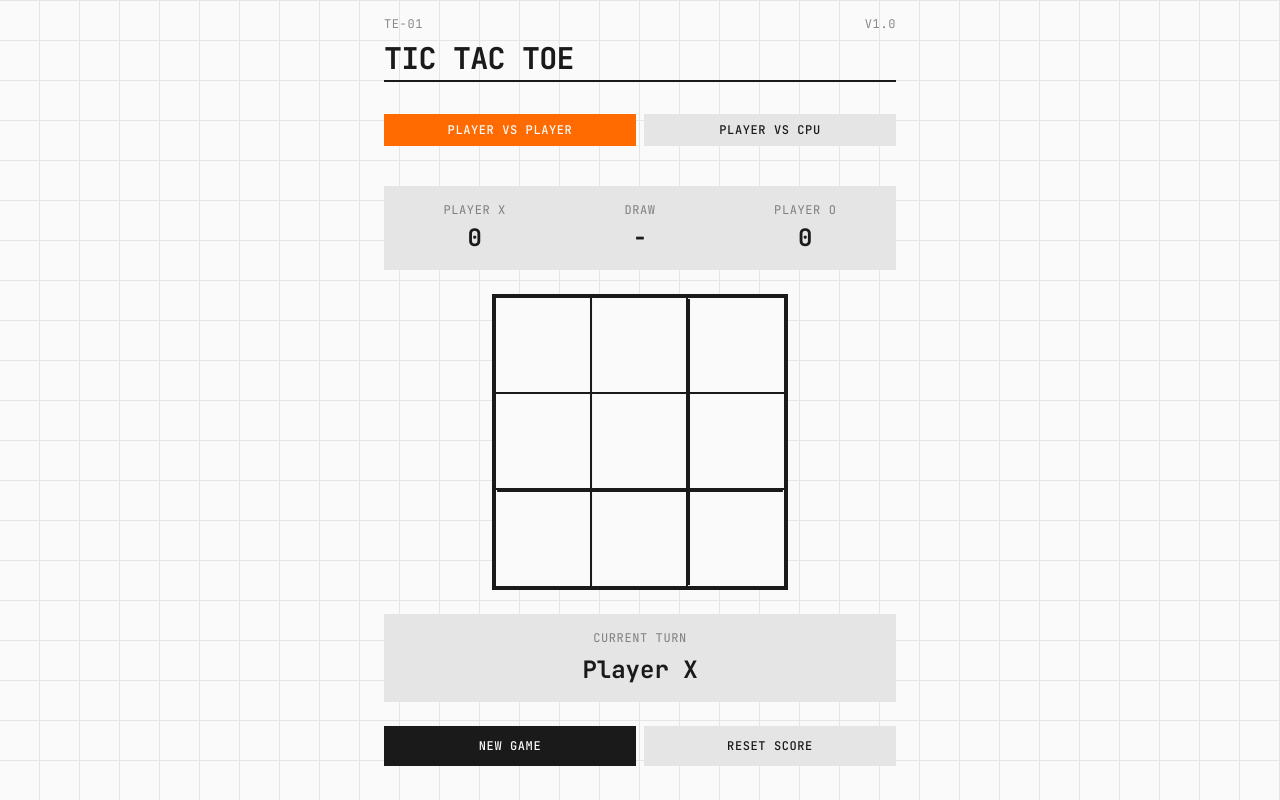
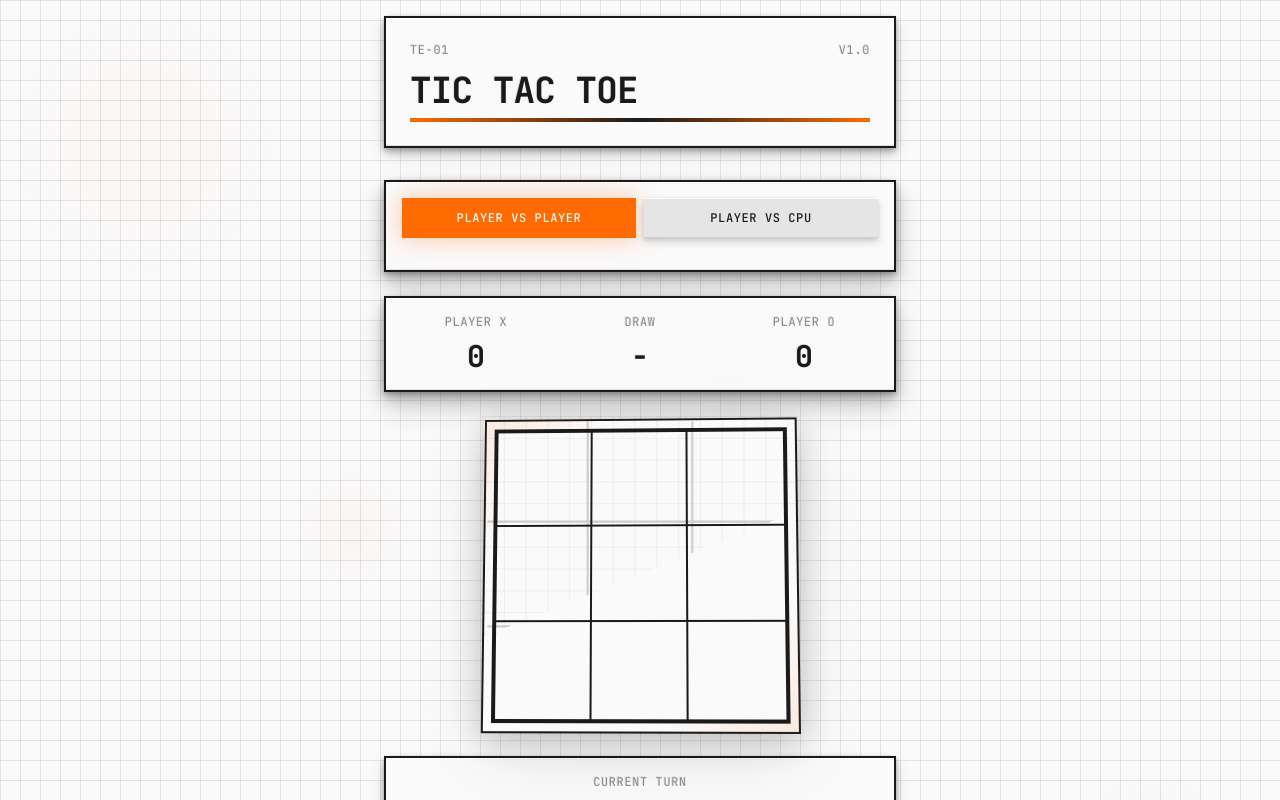
Before and after one commit to areibman/freeswarm-sample-app, a React (Vite) app: page / in a window 1280 px wide. Shown: the top 800 px of the page. Built offline with nearby package versions, Linux system fonts and the light colour scheme; the HTML template or start-up script is replaced by a standard one.

Commit message:
Enhance UI with industrial design, 3D effects, and technical grid styling
Co-authored-by: alex <alex@agentops.ai>

```diff
--- a/src/App.tsx
+++ b/src/App.tsx
@@ -161,36 +161,46 @@ const App: React.FC = () => {
   const isDraw = winner === 'O' && board.every(cell => cell !== null);
 
   return (
-    <div className="min-h-screen bg-te-white grid-pattern flex flex-col items-center justify-center p-4">
+    <div className="min-h-screen bg-te-white technical-grid flex flex-col items-center justify-center p-4 relative overflow-hidden">
+      {/* Background Depth Layers */}
+      <div className="absolute inset-0 opacity-5">
+        <div className="absolute top-20 left-20 w-32 h-32 bg-te-orange rounded-full blur-3xl animate-float"></div>
+        <div className="absolute bottom-20 right-20 w-24 h-24 bg-te-black rounded-full blur-2xl animate-float" style={{animationDelay: '2s'}}></div>
+        <div className="absolute top-1/2 left-1/4 w-16 h-16 bg-te-orange rounded-full blur-xl animate-float" style={{animationDelay: '4s'}}></div>
+      </div>
+
       {/* Header */}
-      <div className="max-w-lg w-full mb-8">
-        <div className="flex items-center justify-between mb-2">
-          <div className="text-xs uppercase tracking-wider text-te-black/50">TE-01</div>
-          <div className="text-xs uppercase tracking-wider text-te-black/50">V1.0</div>
+      <div className="max-w-lg w-full mb-8 depth-layer-1 relative z-10">
+        <div className="bg-te-white industrial-border mechanical-shadow p-6">
+          <div className="flex items-center justify-between mb-3">
+            <div className="text-xs uppercase tracking-wider text-te-black/50 industrial-text">TE-01</div>
+            <div className="text-xs uppercase tracking-wider text-te-black/50 industrial-text">V1.0</div>
           </div>
-        <h1 className="text-3xl font-bold uppercase tracking-tight mb-1">Tic Tac Toe</h1>
-        <div className="h-0.5 bg-te-black w-full" />
+          <h1 className="text-4xl font-bold uppercase tracking-tight mb-2 industrial-text">Tic Tac Toe</h1>
+          <div className="h-1 bg-gradient-to-r from-te-orange via-te-black to-te-orange w-full" />
+        </div>
       </div>
 
       {/* Game Mode Selector */}
-      <div className="max-w-lg w-full mb-6">
+      <div className="max-w-lg w-full mb-6 depth-layer-2 relative z-10">
+        <div className="bg-te-white industrial-border mechanical-shadow p-4">
           <div className="flex gap-2 mb-4">
             <button
               onClick={() => { setGameMode('pvp'); resetGame(); }}
-            className={`flex-1 py-2 px-4 text-xs uppercase tracking-wider font-medium transition-all ${
+              className={`flex-1 py-3 px-4 text-xs uppercase tracking-wider font-medium button-3d transition-all ${
                 gameMode === 'pvp'
-                ? 'bg-te-orange text-te-white'
-                : 'bg-te-gray text-te-black hover:bg-te-black/10'
+                  ? 'bg-te-orange text-te-white glow-effect'
+                  : 'bg-te-gray text-te-black hover:bg-te-black/10 mechanical-shadow'
               }`}
             >
               Player vs Player
             </button>
             <button
               onClick={() => { setGameMode('pvc'); resetGame(); }}
-            className={`flex-1 py-2 px-4 text-xs uppercase tracking-wider font-medium transition-all ${
+              className={`flex-1 py-3 px-4 text-xs uppercase tracking-wider font-medium button-3d transition-all ${
                 gameMode === 'pvc'
-                ? 'bg-te-orange text-te-white'
-                : 'bg-te-gray text-te-black hover:bg-te-black/10'
+                  ? 'bg-te-orange text-te-white glow-effect'
+                  : 'bg-te-gray text-te-black hover:bg-te-black/10 mechanical-shadow'
               }`}
             >
               Player vs CPU
@@ -201,20 +211,20 @@ const App: React.FC = () => {
             <div className="flex gap-2">
               <button
                 onClick={() => { setDifficulty('easy'); resetGame(); }}
-              className={`flex-1 py-2 px-4 text-xs uppercase tracking-wider font-medium transition-all ${
+                className={`flex-1 py-2 px-4 text-xs uppercase tracking-wider font-medium button-3d transition-all ${
                   difficulty === 'easy'
-                  ? 'bg-te-black text-te-white'
-                  : 'bg-te-gray text-te-black hover:bg-te-black/10'
+                    ? 'bg-te-black text-te-white glow-effect'
+                    : 'bg-te-gray text-te-black hover:bg-te-black/10 mechanical-shadow'
                 }`}
               >
                 Easy
               </button>
               <button
                 onClick={() => { setDifficulty('hard'); resetGame(); }}
-              className={`flex-1 py-2 px-4 text-xs uppercase tracking-wider font-medium transition-all ${
+                className={`flex-1 py-2 px-4 text-xs uppercase tracking-wider font-medium button-3d transition-all ${
                   difficulty === 'hard'
-                  ? 'bg-te-black text-te-white'
-                  : 'bg-te-gray text-te-black hover:bg-te-black/10'
+                    ? 'bg-te-black text-te-white glow-effect'
+                    : 'bg-te-gray text-te-black hover:bg-te-black/10 mechanical-shadow'
                 }`}
               >
                 Hard
@@ -222,30 +232,34 @@ const App: React.FC = () => {
             </div>
           )}
         </div>
+      </div>
 
       {/* Score Display */}
-      <div className="max-w-lg w-full mb-6">
-        <div className="grid grid-cols-3 gap-4 bg-te-gray p-4">
+      <div className="max-w-lg w-full mb-6 depth-layer-2 relative z-10">
+        <div className="bg-te-white industrial-border mechanical-shadow p-4">
+          <div className="grid grid-cols-3 gap-4">
             <div className="text-center">
-            <div className="text-xs uppercase tracking-wider mb-1 text-te-black/50">Player X</div>
-            <div className="text-2xl font-bold">{score.X}</div>
+              <div className="text-xs uppercase tracking-wider mb-2 text-te-black/50 industrial-text">Player X</div>
+              <div className="text-3xl font-bold industrial-text">{score.X}</div>
             </div>
             <div className="text-center">
-            <div className="text-xs uppercase tracking-wider mb-1 text-te-black/50">Draw</div>
-            <div className="text-2xl font-bold">-</div>
+              <div className="text-xs uppercase tracking-wider mb-2 text-te-black/50 industrial-text">Draw</div>
+              <div className="text-3xl font-bold industrial-text">-</div>
             </div>
             <div className="text-center">
-            <div className="text-xs uppercase tracking-wider mb-1 text-te-black/50">
+              <div className="text-xs uppercase tracking-wider mb-2 text-te-black/50 industrial-text">
                 {gameMode === 'pvc' ? 'CPU O' : 'Player O'}
               </div>
-            <div className="text-2xl font-bold">{score.O}</div>
+              <div className="text-3xl font-bold industrial-text">{score.O}</div>
+            </div>
           </div>
         </div>
       </div>
 
       {/* Game Board */}
-      <div className="relative">
-        <div className="grid grid-cols-3 gap-0 bg-te-black p-1 animate-grid-appear">
+      <div className="board-container relative z-20">
+        <div className="bg-te-white industrial-border mechanical-shadow p-2 board-3d animate-grid-appear">
+          <div className="grid grid-cols-3 gap-0 bg-te-black p-1">
             {board.map((cell, index) => (
               <button
                 key={index}
@@ -253,9 +267,9 @@ const App: React.FC = () => {
                 disabled={!!cell || !!winner || (gameMode === 'pvc' && currentPlayer === 'O')}
                 className={`
                   w-24 h-24 bg-te-white flex items-center justify-center
-                transition-all duration-200 relative overflow-hidden
+                  cell-3d relative overflow-hidden
                   ${!cell && !winner ? 'hover:bg-te-gray cursor-pointer' : ''}
-                ${winningLine?.includes(index) ? 'bg-te-orange/20' : ''}
+                  ${winningLine?.includes(index) ? 'bg-te-orange/20 glow-effect' : ''}
                   ${index % 3 !== 2 ? 'border-r-2 border-te-black' : ''}
                   ${index < 6 ? 'border-b-2 border-te-black' : ''}
                 `}
@@ -263,9 +277,9 @@ const App: React.FC = () => {
                 {cell && (
                   <span
                     className={`
-                    text-5xl font-bold animate-mark-appear
+                      text-5xl font-bold animate-mark-appear industrial-text
                       ${cell === 'X' ? 'text-te-black' : 'text-te-orange'}
-                    ${winningLine?.includes(index) ? 'text-shadow-glow' : ''}
+                      ${winningLine?.includes(index) ? 'text-shadow-glow animate-glow-pulse' : ''}
                     `}
                   >
                     {cell}
@@ -274,10 +288,17 @@ const App: React.FC = () => {
               </button>
             ))}
           </div>
+        </div>
 
-        {/* Grid Lines Overlay */}
-        <div className="absolute inset-0 pointer-events-none">
+        {/* Technical Grid Overlay */}
+        <div className="absolute inset-0 pointer-events-none opacity-20">
           <svg className="w-full h-full" viewBox="0 0 290 290">
+            <defs>
+              <pattern id="grid" width="20" height="20" patternUnits="userSpaceOnUse">
+                <path d="M 20 0 L 0 0 0 20" fill="none" stroke="#1A1A1A" strokeWidth="0.5"/>
+              </pattern>
+            </defs>
+            <rect width="100%" height="100%" fill="url(#grid)" />
             <line x1="97" y1="5" x2="97" y2="285" stroke="#1A1A1A" strokeWidth="2"/>
             <line x1="193" y1="5" x2="193" y2="285" stroke="#1A1A1A" strokeWidth="2"/>
             <line x1="5" y1="97" x2="285" y2="97" stroke="#1A1A1A" strokeWidth="2"/>
@@ -287,21 +308,21 @@ const App: React.FC = () => {
       </div>
 
       {/* Status Display */}
-      <div className="max-w-lg w-full mt-6 text-center">
-        <div className="bg-te-gray p-4">
+      <div className="max-w-lg w-full mt-6 text-center depth-layer-1 relative z-10">
+        <div className="bg-te-white industrial-border mechanical-shadow p-4">
           {winner ? (
             <div>
-              <div className="text-xs uppercase tracking-wider mb-2 text-te-black/50">
+              <div className="text-xs uppercase tracking-wider mb-2 text-te-black/50 industrial-text">
                 {isDraw ? 'Game Draw' : 'Winner'}
               </div>
-              <div className={`text-2xl font-bold ${isDraw ? 'text-te-black' : 'text-te-orange'}`}>
+              <div className={`text-2xl font-bold industrial-text ${isDraw ? 'text-te-black' : 'text-te-orange'}`}>
                 {isDraw ? 'Draw!' : `Player ${winner} Wins!`}
               </div>
             </div>
           ) : (
             <div>
-              <div className="text-xs uppercase tracking-wider mb-2 text-te-black/50">Current Turn</div>
-              <div className={`text-2xl font-bold ${currentPlayer === 'X' ? 'text-te-black' : 'text-te-orange'}`}>
+              <div className="text-xs uppercase tracking-wider mb-2 text-te-black/50 industrial-text">Current Turn</div>
+              <div className={`text-2xl font-bold industrial-text ${currentPlayer === 'X' ? 'text-te-black' : 'text-te-orange'}`}>
                 {gameMode === 'pvc' && currentPlayer === 'O' ? 'CPU' : 'Player'} {currentPlayer}
               </div>
             </div>
@@ -310,25 +331,27 @@ const App: React.FC = () => {
       </div>
 
       {/* Control Buttons */}
-      <div className="max-w-lg w-full mt-6 flex gap-2">
+      <div className="max-w-lg w-full mt-6 flex gap-2 depth-layer-2 relative z-10">
         <button
           onClick={resetGame}
-          className="flex-1 bg-te-black text-te-white py-3 px-6 text-xs uppercase tracking-wider font-medium hover:bg-te-orange transition-colors"
+          className="flex-1 bg-te-black text-te-white py-3 px-6 text-xs uppercase tracking-wider font-medium button-3d hover:bg-te-orange transition-colors mechanical-shadow"
         >
           New Game
         </button>
         <button
           onClick={resetScore}
-          className="flex-1 bg-te-gray text-te-black py-3 px-6 text-xs uppercase tracking-wider font-medium hover:bg-te-black hover:text-te-white transition-colors"
+          className="flex-1 bg-te-gray text-te-black py-3 px-6 text-xs uppercase tracking-wider font-medium button-3d hover:bg-te-black hover:text-te-white transition-colors mechanical-shadow"
         >
           Reset Score
         </button>
       </div>
 
       {/* Footer */}
-      <div className="max-w-lg w-full mt-8 text-center">
-        <div className="text-xs uppercase tracking-wider text-te-black/30">
+      <div className="max-w-lg w-full mt-8 text-center depth-layer-1 relative z-10">
+        <div className="bg-te-white industrial-border mechanical-shadow p-3">
+          <div className="text-xs uppercase tracking-wider text-te-black/30 industrial-text">
             teenage engineering × tic tac toe
+          </div>
         </div>
       </div>
     </div>
--- a/src/index.css
+++ b/src/index.css
@@ -6,6 +6,7 @@
   body {
     @apply bg-te-white text-te-black font-mono antialiased;
     font-feature-settings: "tnum" on, "lnum" on;
+    perspective: 1000px;
   }
 
   * {
@@ -28,4 +29,124 @@
   .text-shadow-glow {
     text-shadow: 0 0 20px rgba(255, 107, 0, 0.5);
   }
+
+  .depth-layer-1 {
+    box-shadow:
+      0 1px 3px rgba(26, 26, 26, 0.1),
+      0 4px 8px rgba(26, 26, 26, 0.15),
+      0 8px 16px rgba(26, 26, 26, 0.1);
+    transform: translateZ(0);
+  }
+
+  .depth-layer-2 {
+    box-shadow:
+      0 2px 6px rgba(26, 26, 26, 0.15),
+      0 8px 16px rgba(26, 26, 26, 0.2),
+      0 16px 32px rgba(26, 26, 26, 0.15);
+    transform: translateZ(10px);
+  }
+
+  .depth-layer-3 {
+    box-shadow:
+      0 4px 12px rgba(26, 26, 26, 0.2),
+      0 12px 24px rgba(26, 26, 26, 0.25),
+      0 24px 48px rgba(26, 26, 26, 0.2);
+    transform: translateZ(20px);
+  }
+
+  .industrial-border {
+    border: 2px solid #1A1A1A;
+    position: relative;
+  }
+
+  .industrial-border::before {
+    content: '';
+    position: absolute;
+    top: -1px;
+    left: -1px;
+    right: -1px;
+    bottom: -1px;
+    background: linear-gradient(45deg, transparent 30%, rgba(255, 107, 0, 0.1) 50%, transparent 70%);
+    z-index: -1;
+  }
+
+  .mechanical-shadow {
+    box-shadow:
+      inset 0 1px 0 rgba(255, 255, 255, 0.8),
+      inset 0 -1px 0 rgba(0, 0, 0, 0.1),
+      0 2px 4px rgba(26, 26, 26, 0.1),
+      0 4px 8px rgba(26, 26, 26, 0.15);
+  }
+
+  .cell-3d {
+    position: relative;
+    transform-style: preserve-3d;
+    transition: all 0.3s cubic-bezier(0.4, 0, 0.6, 1);
+  }
+
+  .cell-3d:hover {
+    transform: translateY(-2px) translateZ(5px);
+    box-shadow:
+      0 4px 12px rgba(26, 26, 26, 0.2),
+      0 8px 24px rgba(26, 26, 26, 0.15);
+  }
+
+  .cell-3d:active {
+    transform: translateY(0px) translateZ(2px);
+    box-shadow:
+      0 2px 6px rgba(26, 26, 26, 0.15),
+      0 4px 12px rgba(26, 26, 26, 0.1);
+  }
+
+  .board-container {
+    position: relative;
+    transform-style: preserve-3d;
+    perspective: 1000px;
+  }
+
+  .board-3d {
+    transform: rotateX(5deg) rotateY(-2deg);
+    box-shadow:
+      0 8px 32px rgba(26, 26, 26, 0.2),
+      0 16px 64px rgba(26, 26, 26, 0.1);
+  }
+
+  .technical-grid {
+    background-image:
+      linear-gradient(rgba(26, 26, 26, 0.1) 1px, transparent 1px),
+      linear-gradient(90deg, rgba(26, 26, 26, 0.1) 1px, transparent 1px);
+    background-size: 20px 20px;
+  }
+
+  .industrial-text {
+    text-shadow:
+      1px 1px 0 rgba(255, 255, 255, 0.8),
+      -1px -1px 0 rgba(0, 0, 0, 0.1);
+  }
+
+  .glow-effect {
+    box-shadow:
+      0 0 20px rgba(255, 107, 0, 0.3),
+      0 0 40px rgba(255, 107, 0, 0.1);
+  }
+
+  .button-3d {
+    position: relative;
+    transform-style: preserve-3d;
+    transition: all 0.2s cubic-bezier(0.4, 0, 0.6, 1);
+  }
+
+  .button-3d:hover {
+    transform: translateY(-1px) translateZ(5px);
+    box-shadow:
+      0 4px 12px rgba(26, 26, 26, 0.2),
+      0 8px 24px rgba(26, 26, 26, 0.15);
+  }
+
+  .button-3d:active {
+    transform: translateY(0px) translateZ(2px);
+    box-shadow:
+      0 2px 6px rgba(26, 26, 26, 0.15),
+      0 4px 12px rgba(26, 26, 26, 0.1);
+  }
 }
```
Also changed, not shown: tailwind.config.js (+46 -5 lines). Lines whose indentation alone changed are shown as unchanged.
